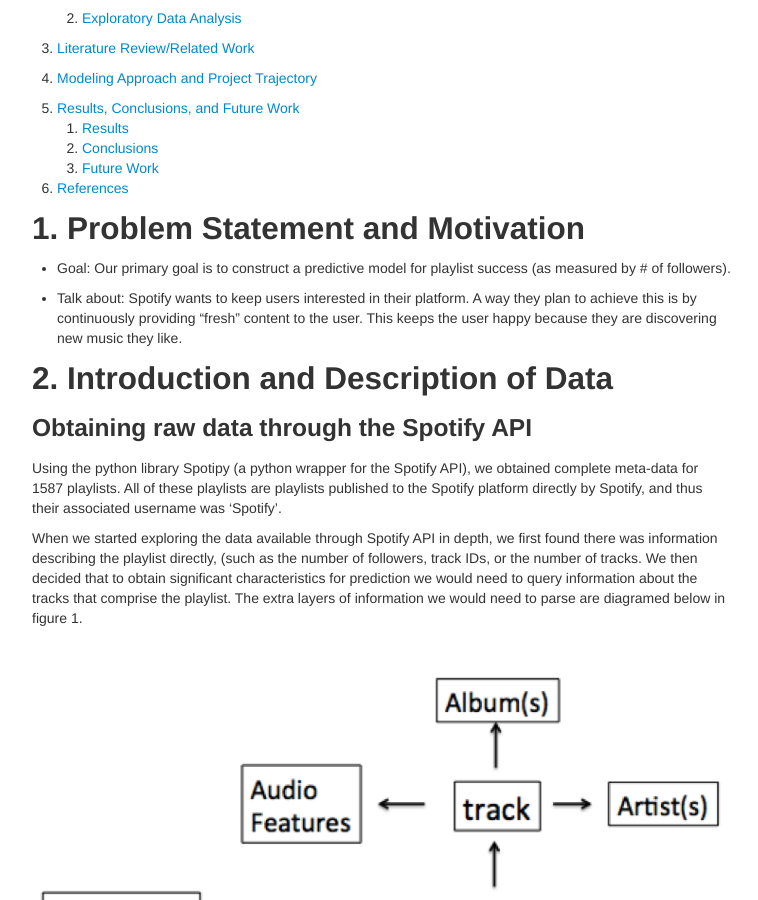
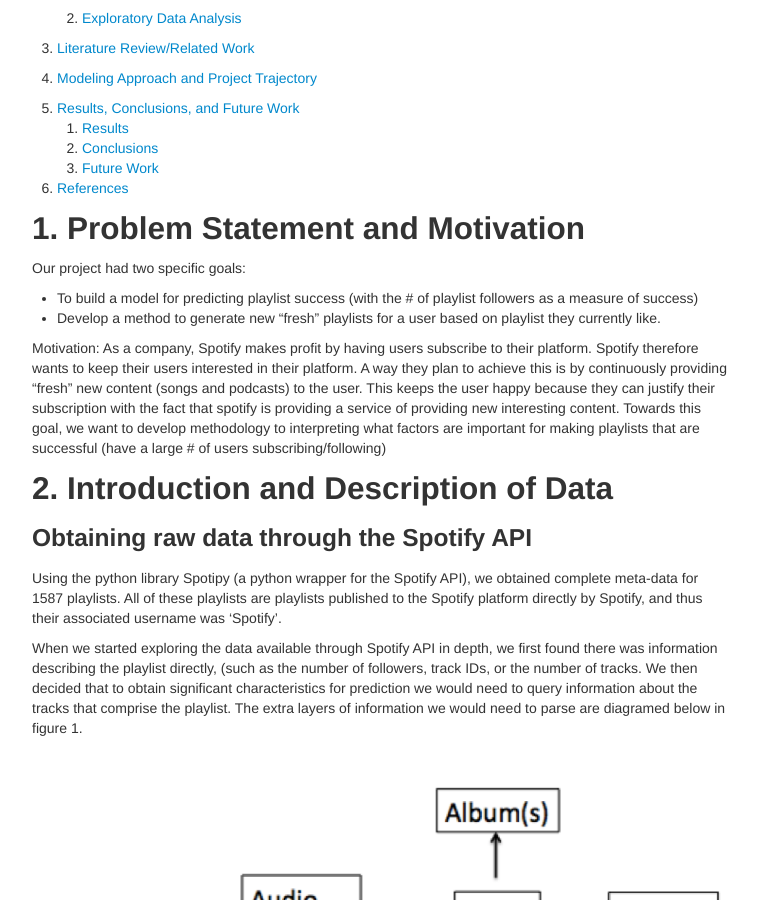
Before and after one commit to maxgmarin/AC209a_FinalProject_EEM, a Jekyll site: the page built from index.md, in a window 1280 px wide and 900 px high, scrolled down 594 px. Shown: the whole window, without its empty margins (258-1016 px from the left). Built offline with Jekyll 4.4.1, drawn with Linux system fonts in a browser that asks for light colours; our own code applies the rules of GitHub Pages for plain Markdown files.

Commit message:
Update index.md

```diff
--- a/index.md
+++ b/index.md
@@ -44,9 +44,12 @@ Hello, welcome to our website for our data science final project.
 
 
 ## 1. Problem Statement and Motivation <a name="Problem_Statement"></a>
--  Goal: Our primary goal is to construct a predictive model for playlist success (as measured by # of followers).
+Our project had two specific goals:
+- To build a model for predicting playlist success (with the # of playlist followers as a measure of success)
+- Develop a method to generate new “fresh” playlists for a user based on playlist they currently like.
 
--  Talk about: Spotify wants to keep users interested in their platform. A way they plan to achieve this is by continuously providing “fresh” content to the user. This keeps the user happy because they are discovering new music they like.
+Motivation:
+As a company, Spotify makes profit by having users subscribe to their platform. Spotify therefore wants to keep their users interested in their platform. A way they plan to achieve this is by continuously providing “fresh” new content (songs and podcasts) to the user. This keeps the user happy because they can justify their subscription with the fact that spotify is providing a service of providing new interesting content. Towards this goal, we want to develop methodology to interpreting what factors are important for making playlists that are successful (have a large # of users subscribing/following)
 
 ## 2. Introduction and Description of Data <a name="paragraph1"></a>
 ### Obtaining raw data through the Spotify API <a name="raw"></a>
```
